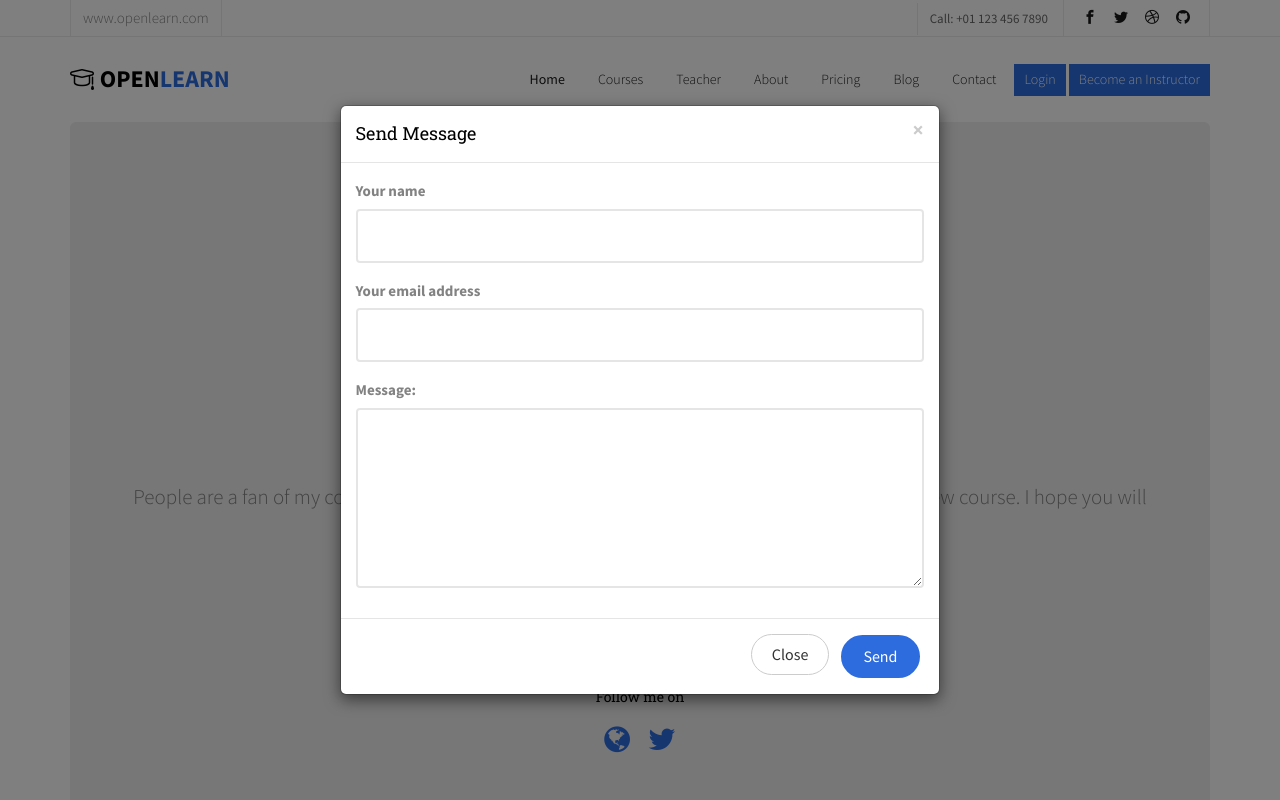
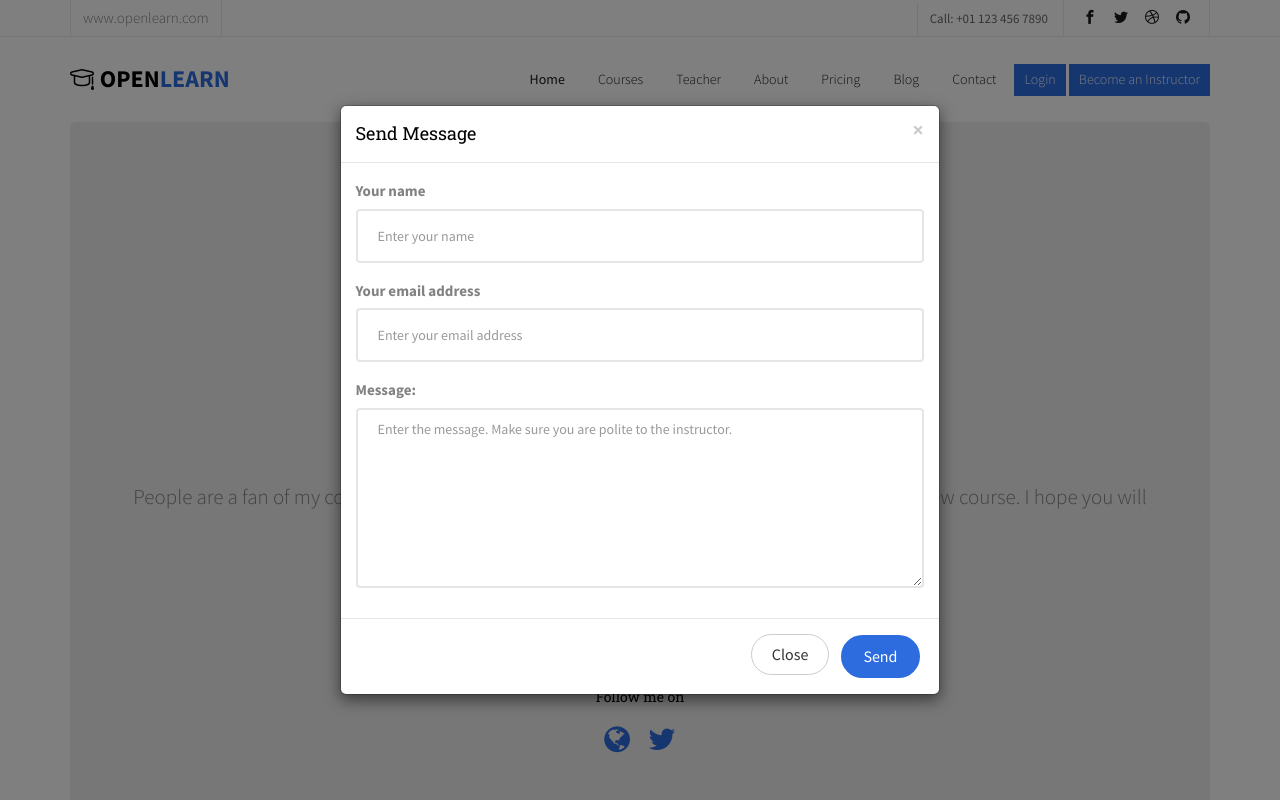
Before and after one commit to vladimirdj/openlearn, a PHP site: page /profile.php in a window 1280 px wide, after a click on "Send Message". Run offline with PHP 8.4, Linux system fonts and the light colour scheme; some web fonts are replaced.

Commit message:
FInal modifications to profile.php.

```diff
--- a/profile.php
+++ b/profile.php
@@ -185,15 +185,15 @@
 					<form action="index.php" method="get">
 						<div class="form-group">
 							<label for="sender-name" class="form-control-label">Your name</label>
-							<input type="text" class="form-control" id="sender-name" required>
+							<input type="text" class="form-control" id="sender-name" placeholder="Enter your name" required>
 						</div>
 						<div class="form-group">
 							<label for="sender-email" class="form-control-label">Your email address</label>
-							<input type="email" class="form-control" id="sender-email" required>
+							<input type="email" class="form-control" id="sender-email" placeholder="Enter your email address" required>
 						</div>
 						<div class="form-group">
 							<label for="message-text" class="form-control-label">Message:</label>
-							<textarea class="form-control" id="message-text" style="height: 180px;"></textarea>
+							<textarea class="form-control" id="message-text" style="height: 180px;" placeholder="Enter the message. Make sure you are polite to the instructor." required></textarea>
 						</div>
 				</div>
 
```
